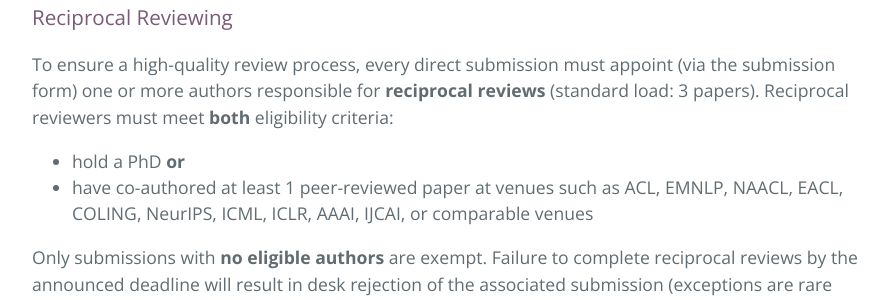
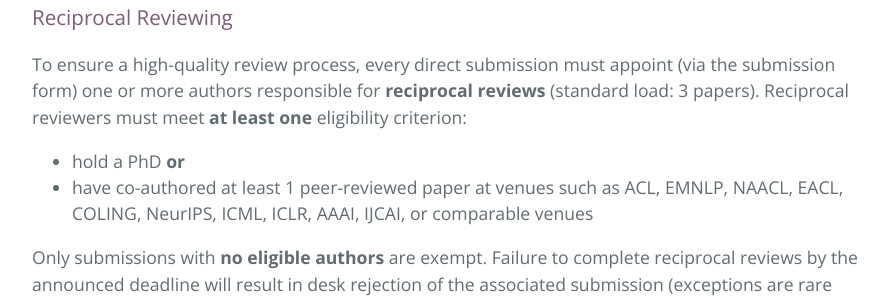
Before and after one commit to uncertainlp/uncertainlp.github.io, a Jekyll site: the page built from index.md, in a window 1280 px wide and 900 px high, scrolled down 5995 px. Shown: the part 155-455 px from the top of the window, without its empty margins (192-1086 px from the left). Built offline with Jekyll 4.4.1, drawn with Linux system fonts in a browser that asks for light colours.

Commit message:
fixed Reviewing criterion

```diff
--- a/index.md
+++ b/index.md
@@ -143,7 +143,7 @@ Call for Papers is available [here](/cfp).
 
 ### Reciprocal Reviewing
 
-To ensure a high-quality review process, every direct submission must appoint (via the submission form) one or more authors responsible for **reciprocal reviews** (standard load: 3 papers). Reciprocal reviewers must meet **both** eligibility criteria:
+To ensure a high-quality review process, every direct submission must appoint (via the submission form) one or more authors responsible for **reciprocal reviews** (standard load: 3 papers). Reciprocal reviewers must meet **at least one** eligibility criterion:
 - hold a PhD **or**
 - have co-authored at least 1 peer-reviewed paper at venues such as ACL, EMNLP, NAACL, EACL, COLING, NeurIPS, ICML, ICLR, AAAI, IJCAI, or comparable venues
 
```
